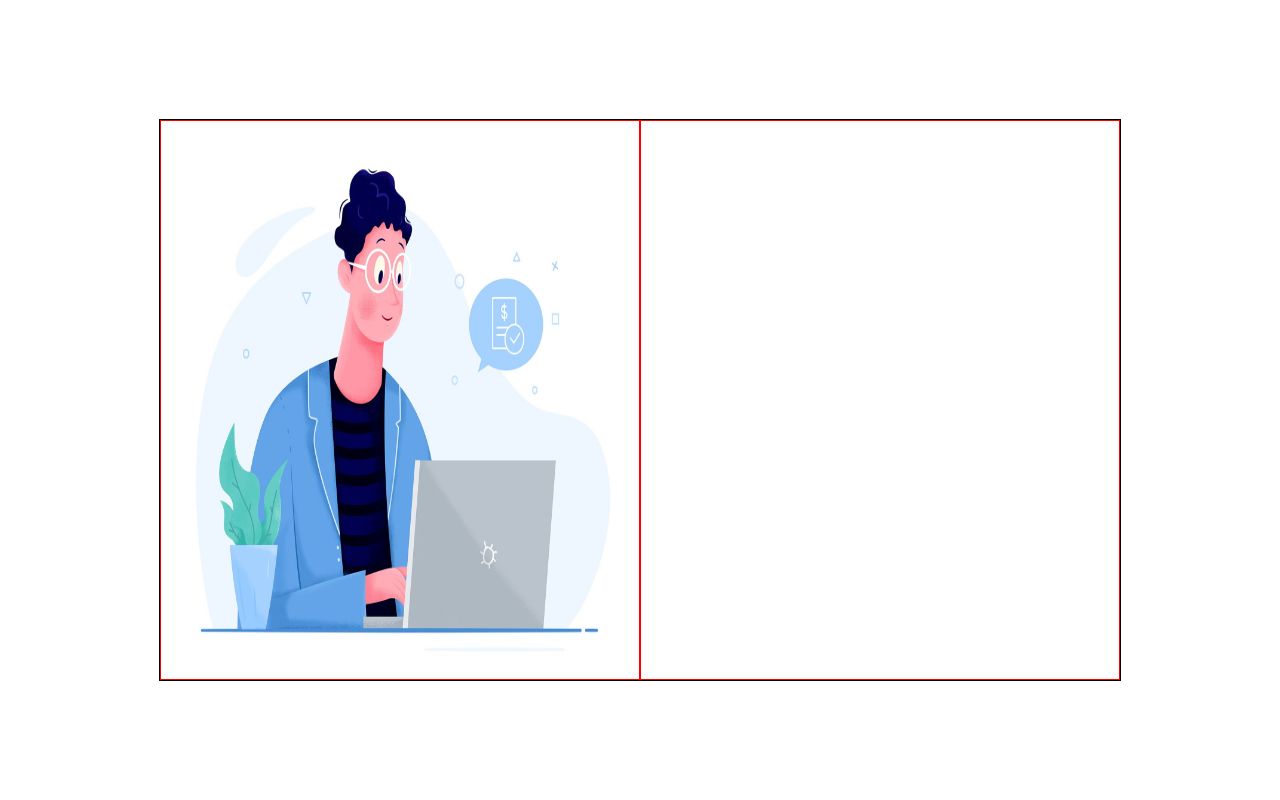
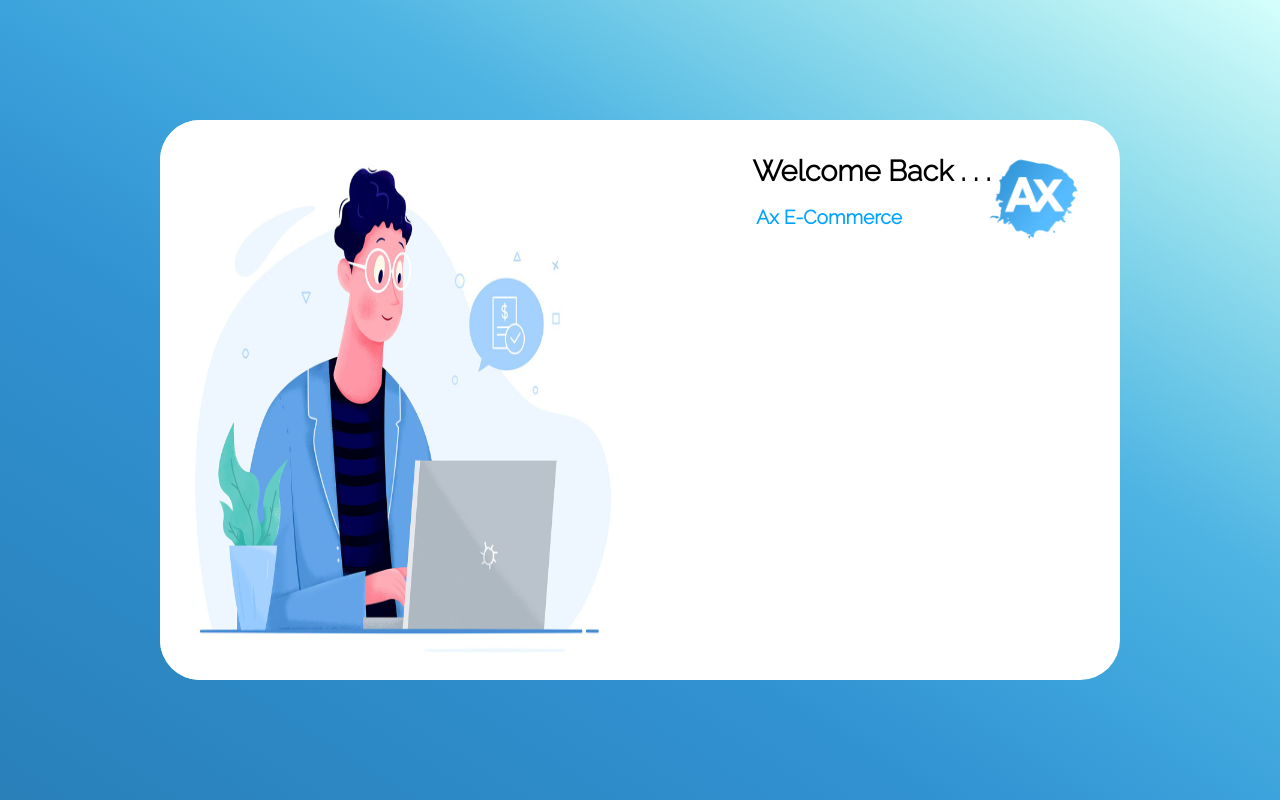
Before and after one commit to Mindula-Dilthushan/Ax-E-Commerce, an Angular app in the folder Ax-E-Frontend/Ax-E-Commerce/: page /auth/login in a window 1280 px wide. Built offline with nearby package versions, Linux system fonts and the light colour scheme.

Commit message:
right side image added

```diff
--- a/Ax-E-Frontend/Ax-E-Commerce/src/app/modules/auth/components/login-page/login-page.component.html
+++ b/Ax-E-Frontend/Ax-E-Commerce/src/app/modules/auth/components/login-page/login-page.component.html
@@ -1,8 +1,18 @@
 <div class="main-wrap">
   <div class="content-wrap">
+
+    <!-- Start Login Page Left Side-->
     <div class="left">
-      <img src="assets/login.png">
+      <img src="assets/login.png" alt="login-image">
     </div>
-    <div class="right"></div>
+    <!-- End Login Page Left Side-->
+
+    <!-- Start Login Page Right Side-->
+    <div class="right">
+      <img src="assets/ax%20logo.png" alt="ax-logo-image" class="axLogo">
+      <h2 class="business-welcome">Welcome Back . . . </h2>
+      <h3 class="business-name">Ax E-Commerce</h3>
+    </div>
+    <!-- End Login Page Right Side-->
   </div>
 </div>
--- a/Ax-E-Frontend/Ax-E-Commerce/src/app/modules/auth/components/login-page/login-page.component.scss
+++ b/Ax-E-Frontend/Ax-E-Commerce/src/app/modules/auth/components/login-page/login-page.component.scss
@@ -1,28 +1,59 @@
-.main-wrap{
+.main-wrap {
   width: 100%;
   height: 100vh;
   display: flex;
   justify-content: center;
   align-items: center;
+  background-image: linear-gradient(to right top, #2980b9, #2b84bf, #2d89c5, #2f8dcc, #3192d2, #389dd8, #42a9de, #4eb4e3, #6dc8e7, #8edbec, #b2edf2, #d5fffc);;
 }
-.content-wrap{
+
+.content-wrap {
   width: 75%;
   height: 70%;
-  border: 1px black solid;
   display: flex;
+  background-color: white;
+  border-radius: 40px;
 }
-.right{
+
+.left {
   width: 50%;
   flex: 1;
-  border: 1px red solid;
+
+  img {
+    width: 100%;
+    height: 100%;
+    border-top-left-radius: 40px;
+    border-bottom-left-radius: 40px;
+  }
 }
-.left{
+
+.right {
   width: 50%;
   flex: 1;
-  border: 1px red solid;
 
-  img{
-    width: 100%;
-    height: 100%;
+  .axLogo{
+    position: fixed;
+    width: 140px;
+    height: 140px;
+    left: 75%;
+    top: 17%;
+  }
+  .business-welcome {
+    font-weight: bold;
+    padding: 10px;
+    position: fixed;
+    left: 58%;
+    top: 18%;
+    font-size: 1.8rem;
+  }
+
+  .business-name {
+    font-weight: bold;
+    padding: 10px;
+    position: fixed;
+    left: 58.3%;
+    top: 24.5%;
+    font-size: 1.2rem;
+    color: #00a3ff;
   }
 }
```
Also changed, not shown: Ax-E-Frontend/Ax-E-Commerce/src/assets/ax logo.png (added).
